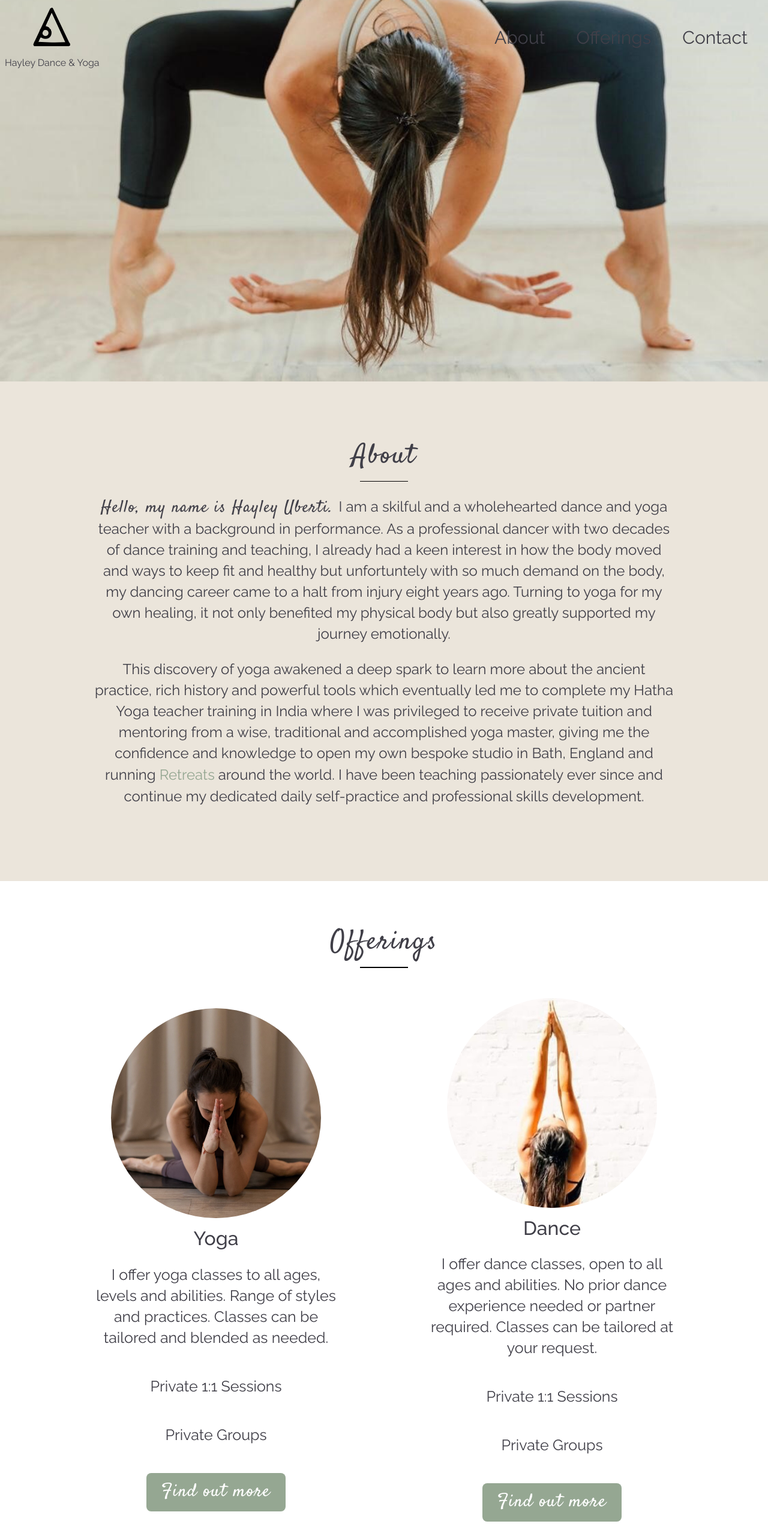
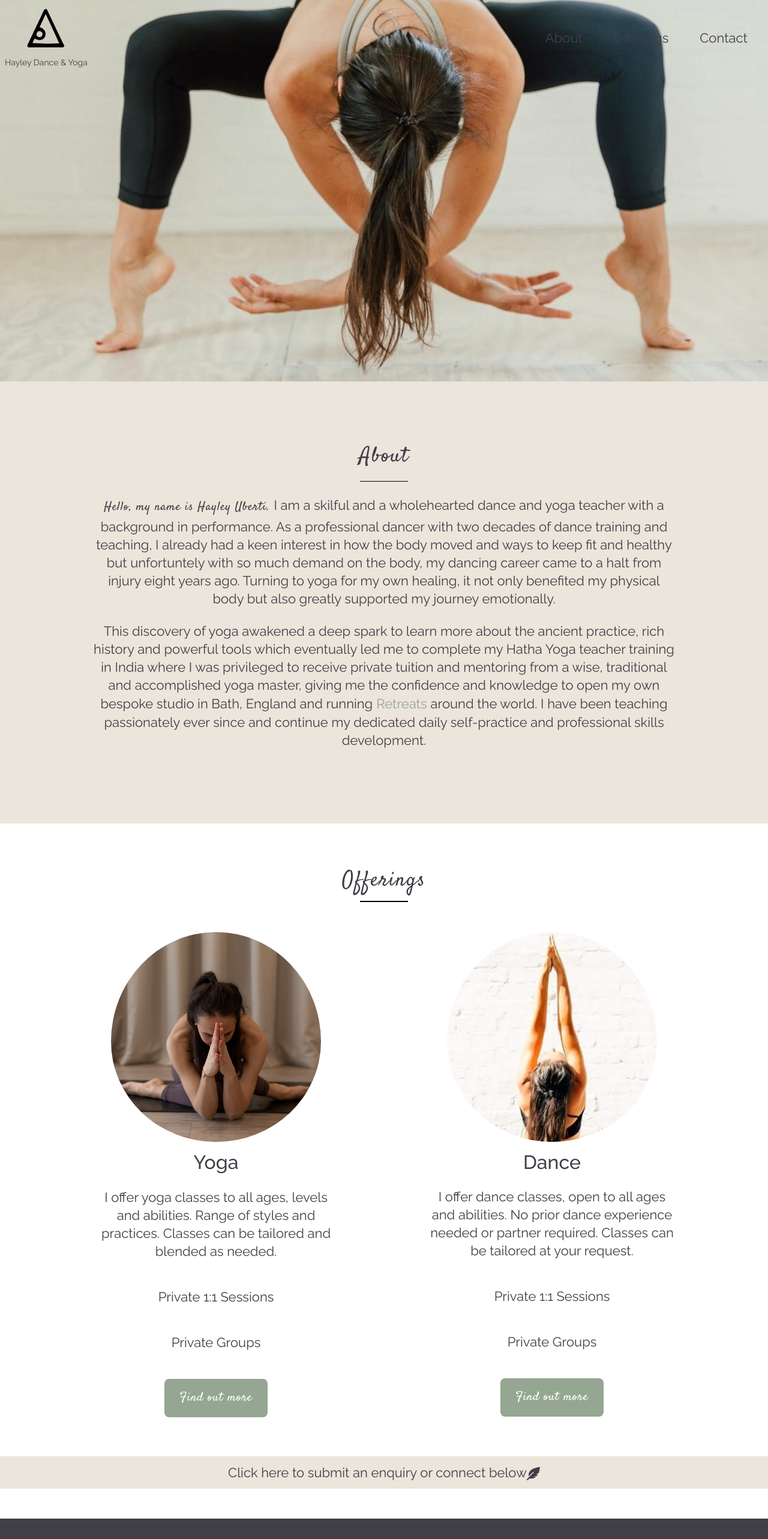
Before and after one commit to RachelUberti/hayelyDaY, a React (Create React App) app: page / in a window 1280 px wide. Shown: the top 2566 px of the page at 60% size. Built offline with nearby package versions, Linux system fonts and the light colour scheme; the HTML template or start-up script is replaced by a standard one.

Commit message:
font sizes for mixins

```diff
--- a/src/scss/abstracts/_fonts.scss
+++ b/src/scss/abstracts/_fonts.scss
@@ -12,19 +12,18 @@ src: url('Raleway-Variable.ttf') format('truetype');
   font-family: ('Raleway', 'Sans Serif');
   font-weight: normal;
   font-style: normal;
-  font-size: 24px;
-  line-height: 35px;
+  font-size: 22px;
+  line-height: 30px;
   color: #403F48;
   align-items: center;
   text-align: center;
-  // letter-spacing: 0.2em;
 }
 
 @mixin font-satisfy-heading {
   font-family: ('Satisfy', 'cursive');
   font-weight: normal;
   font-style: normal;
-  font-size: 45px;
+  font-size: 35px;
   line-height: 34px;
   color: #403F48;
   align-items: center;
@@ -36,7 +35,7 @@ src: url('Raleway-Variable.ttf') format('truetype');
   font-family: ('Satisfy', 'cursive');
   font-weight: normal;
   font-style: normal;
-  font-size: 28px;
+  font-size: 20px;
   line-height: 34px;
   color: #403F48;
   align-items: center;
--- a/src/scss/components/_about.scss
+++ b/src/scss/components/_about.scss
@@ -25,7 +25,6 @@
     margin-bottom: 24px;
 
     @media screen and (max-width: 560px) {
-      font-size: 30px;
       margin-bottom: 18px;
     }
   }
@@ -44,7 +43,6 @@
     @media screen and (max-width: 560px) {
       font-size: 14px;
       line-height: 24px;
-
     }
   }
 
--- a/src/scss/components/_footer.scss
+++ b/src/scss/components/_footer.scss
@@ -79,7 +79,7 @@
 
    &__credit {
     @include font-raleway;
-    font-size: 14px;
+    font-size: 12px;
     color: rgb(186, 103, 31);
     padding-top: 20px;
 
--- a/src/scss/components/_navbar.scss
+++ b/src/scss/components/_navbar.scss
@@ -51,13 +51,12 @@
 
   &__logo-text {
     @include font-raleway;
-    font-size: 16px;
+    font-size: 14px;
     margin: 0px;
   }
 
   &__button {
     @include font-raleway;
-    font-size: 30px;
     border: none;
     background: transparent;
     margin: 0px 20px;
--- a/src/scss/components/_offerings.scss
+++ b/src/scss/components/_offerings.scss
@@ -10,7 +10,7 @@
         margin-top: 70px;
 
         @media only screen and (max-width: 450px) {
-            font-size: 30px;
+            font-size: 24px;
             margin-top: 40px;
         }
     }
@@ -52,7 +52,6 @@
     }
 
     &__grid-para {
-        font-size: 25px;
         padding: 15px 0px;
 
         @media only screen and (max-width: 450px) {
@@ -65,7 +64,6 @@
 
     &__grid-button {
         @include font-satisfy-text;
-        font-size: 30px;
         color: $white;
         background-color: $olive;
         padding: 15px 25px;
@@ -91,12 +89,10 @@
             margin-bottom: 50px;
 
         }
-
     }
 
     &__message-button {
         @include font-raleway;
-        font-size: 30px;
         border: none;
         background: none;
         padding: 12px;
```
